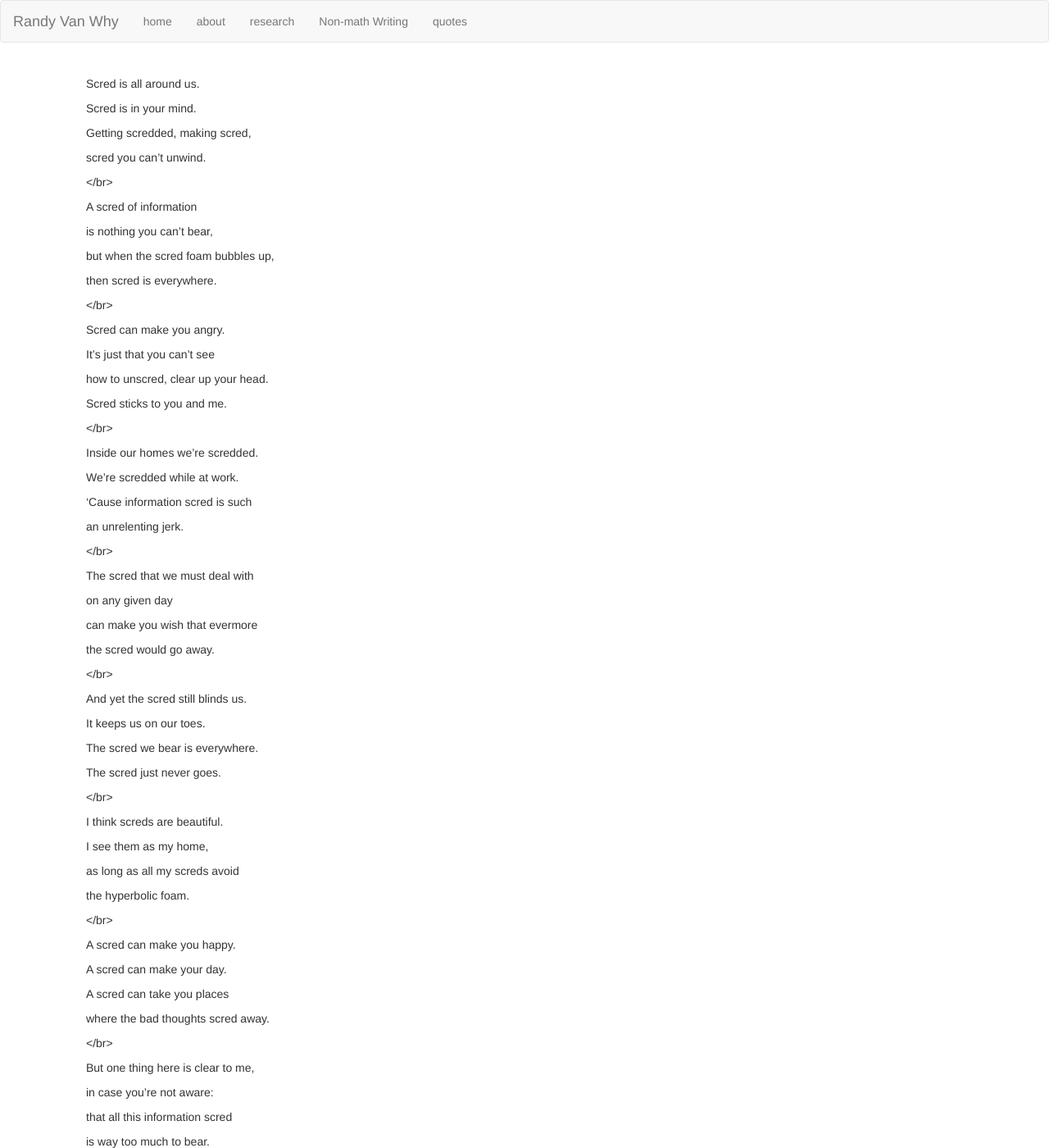
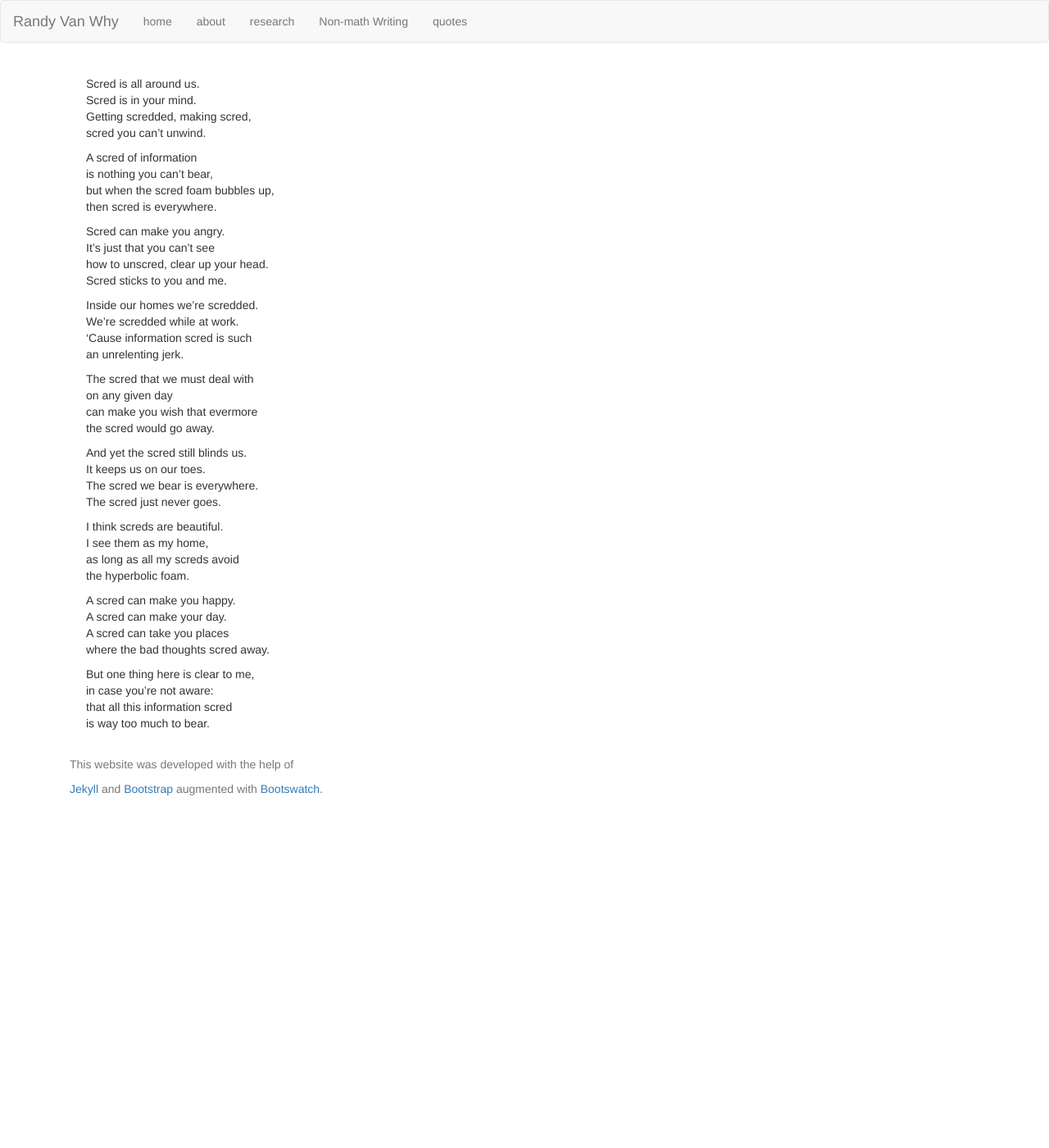
Before and after one commit to rvanwhy/rvanwhy.github.io, a Jekyll site: the page built from _posts/2026-11-10-Scred.md, in a window 1280 px wide and 1400 px high. Shown: the whole window at 82% size. Built offline with Jekyll 4.4.1, drawn with Linux system fonts in a browser that asks for light colours; nearby versions of some CDN libraries; library files that are not in the unit come from our copies.

Commit message:
Scred formatting.

```diff
--- a/_posts/2026-11-10-Scred.md
+++ b/_posts/2026-11-10-Scred.md
@@ -1,93 +1,51 @@
 ---
 layout: post
-title:  "The Philosophy of Scred"
-date:   2026-11-10
+title: "The Philosophy of Scred"
+date: 2026-11-10
 categories: opinion non-technical
 ---
-Scred is all around us.
 
-Scred is in your mind.
-
-Getting scredded, making scred,
-
+Scred is all around us.<br>
+Scred is in your mind.<br>
+Getting scredded, making scred,<br>
 scred you can't unwind.
 
-</br>
-
-A scred of information
-
-is nothing you can't bear,
-
-but when the scred foam bubbles up,
-
+A scred of information<br>
+is nothing you can't bear,<br>
+but when the scred foam bubbles up,<br>
 then scred is everywhere.
 
-</br>
-
-Scred can make you angry.
-
-It's just that you can't see
-
-how to unscred, clear up your head.
-
+Scred can make you angry.<br>
+It's just that you can't see<br>
+how to unscred, clear up your head.<br>
 Scred sticks to you and me.
 
-</br>
-
-Inside our homes we're scredded.
-
-We're scredded while at work.
-
-'Cause information scred is such
-
+Inside our homes we're scredded.<br>
+We're scredded while at work.<br>
+'Cause information scred is such<br>
 an unrelenting jerk.
 
-</br>
-
-The scred that we must deal with
-
-on any given day
-
-can make you wish that evermore
-
+The scred that we must deal with<br>
+on any given day<br>
+can make you wish that evermore<br>
 the scred would go away.
 
-</br>
-
-And yet the scred still blinds us.
-
-It keeps us on our toes.
-
-The scred we bear is everywhere.
-
+And yet the scred still blinds us.<br>
+It keeps us on our toes.<br>
+The scred we bear is everywhere.<br>
 The scred just never goes.
 
-</br>
-
-I think screds are beautiful.
-
-I see them as my home,
-
-as long as all my screds avoid
-
+I think screds are beautiful.<br>
+I see them as my home,<br>
+as long as all my screds avoid<br>
 the hyperbolic foam.
 
-</br>
-
-A scred can make you happy.
-
-A scred can make your day.
-
-A scred can take you places
-
+A scred can make you happy.<br>
+A scred can make your day.<br>
+A scred can take you places<br>
 where the bad thoughts scred away.
 
-</br>
-
-But one thing here is clear to me,
-
-in case you're not aware:
-
-that all this information scred
-
+But one thing here is clear to me,<br>
+in case you're not aware:<br>
+that all this information scred<br>
 is way too much to bear.
```
Also changed, not shown: 03-blog.md (+34 -7 lines).
